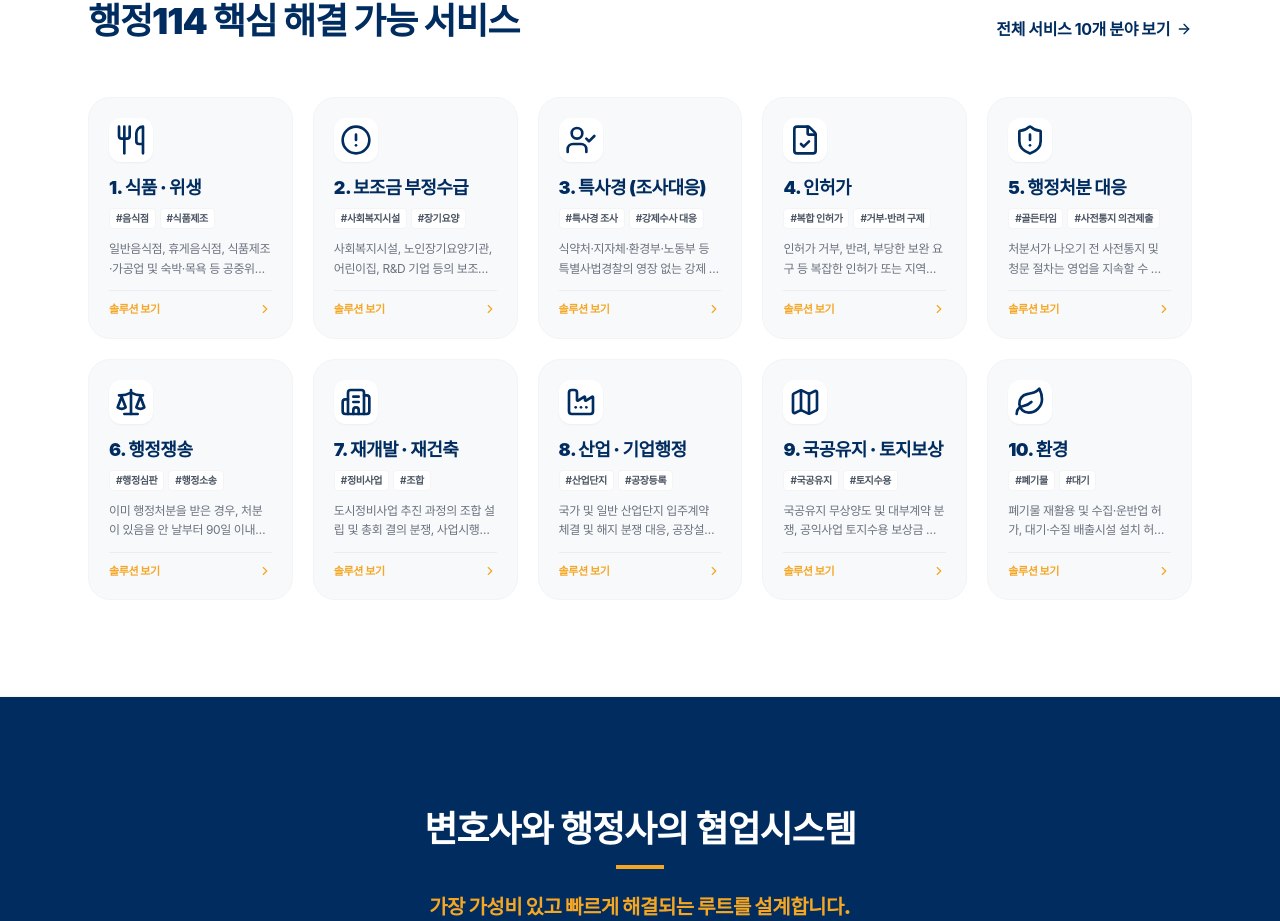
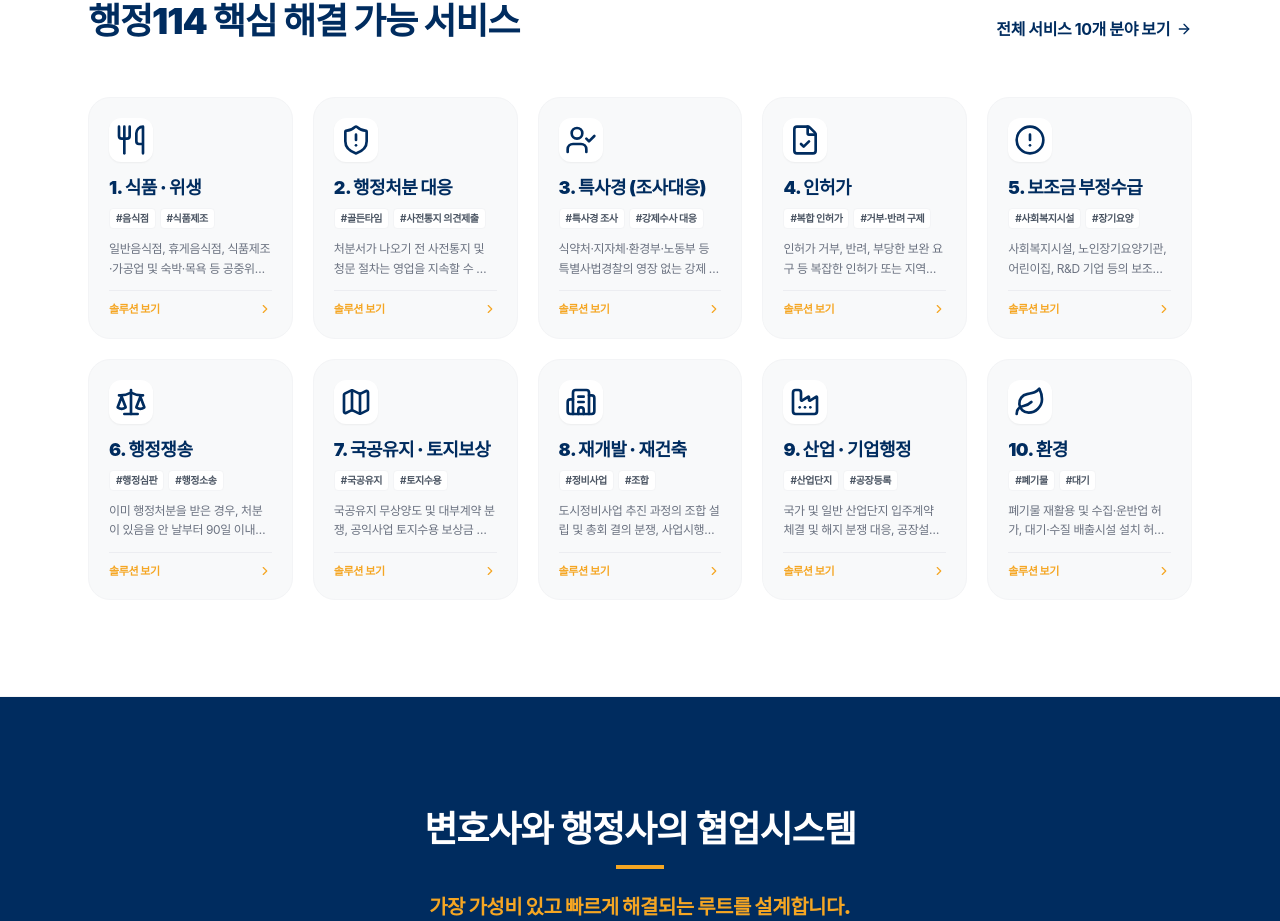
Before and after one commit to skyskyfkr1-lab/Administration114, a React (Vite) app: page /#/ in a window 1280 px wide. Shown: the part 1718-2639 px from the top of the page. Built offline with nearby package versions, Linux system fonts and the light colour scheme; a web font is replaced by a local one.

Commit message:
refactor: update service categories and order
Rearrange service items to prioritize "Administrative Disposition Defense" as the second service and update category labels for better alignment with user needs.

```diff
--- a/constants.tsx
+++ b/constants.tsx
@@ -73,11 +73,11 @@ export const SERVICES: ServiceItem[] = [
     icon: <Utensils className="w-8 h-8" />
   },
   {
-    id: "subsidy",
-    title: "2. 보조금 부정수급",
-    tags: ["사회복지시설", "장기요양", "보조금 환수", "지정취소", "제재부가금"],
-    description: "사회복지시설, 노인장기요양기관, 어린이집, R&D 기업 등의 보조금 부정수급 현장조사 및 감사 대응, 보조금 환수 처분, 장기요양기관 지정취소·업무정지 통지에 대해 고의성 부인 및 절차적 하자를 입증하여 방어합니다.",
-    icon: <AlertCircle className="w-8 h-8" />
+    id: "disposition-defense",
+    title: "2. 행정처분 대응",
+    tags: ["골든타임", "사전통지 의견제출", "영업 지속", "과징금 감경", "청문 대응"],
+    description: "처분서가 나오기 전 사전통지 및 청문 절차는 영업을 지속할 수 있는 가장 중요한 골든타임입니다. 영업을 계속 유지하고 싶은 경우의 전략 수립, 과징금 감경 및 효력 정지 방어를 신속하게 진행합니다.",
+    icon: <ShieldAlert className="w-8 h-8" />
   },
   {
     id: "police",
@@ -94,11 +94,11 @@ export const SERVICES: ServiceItem[] = [
     icon: <FileCheck className="w-8 h-8" />
   },
   {
-    id: "disposition-defense",
-    title: "5. 행정처분 대응",
-    tags: ["골든타임", "사전통지 의견제출", "영업 지속", "과징금 감경", "청문 대응"],
-    description: "처분서가 나오기 전 사전통지 및 청문 절차는 영업을 지속할 수 있는 가장 중요한 골든타임입니다. 영업을 계속 유지하고 싶은 경우의 전략 수립, 과징금 감경 및 효력 정지 방어를 신속하게 진행합니다.",
-    icon: <ShieldAlert className="w-8 h-8" />
+    id: "subsidy",
+    title: "5. 보조금 부정수급",
+    tags: ["사회복지시설", "장기요양", "보조금 환수", "지정취소", "제재부가금"],
+    description: "사회복지시설, 노인장기요양기관, 어린이집, R&D 기업 등의 보조금 부정수급 현장조사 및 감사 대응, 보조금 환수 처분, 장기요양기관 지정취소·업무정지 통지에 대해 고의성 부인 및 절차적 하자를 입증하여 방어합니다.",
+    icon: <AlertCircle className="w-8 h-8" />
   },
   {
     id: "administrative-litigation",
@@ -108,25 +108,25 @@ export const SERVICES: ServiceItem[] = [
     icon: <Scale className="w-8 h-8" />
   },
   {
+    id: "land",
+    title: "7. 국공유지 · 토지보상",
+    tags: ["국공유지", "토지수용", "보상금 증액", "환매권", "하천 미불용지"],
+    description: "국공유지 무상양도 및 대부계약 분쟁, 공익사업 토지수용 보상금 증액 청구, 수용재결·이의재결 및 행정소송, 환매권 행사, 하천 미불용지 보상 등 고도의 행정법적 전문성이 필요한 재산권 분쟁을 명쾌하게 해결합니다.",
+    icon: <Map className="w-8 h-8" />
+  },
+  {
     id: "redevelopment",
-    title: "7. 재개발 · 재건축",
+    title: "8. 재개발 · 재건축",
     tags: ["정비사업", "조합", "사업시행", "관리처분", "기반시설"],
     description: "도시정비사업 추진 과정의 조합 설립 및 총회 결의 분쟁, 사업시행인가, 관리처분계획 수립 및 인가 취소, 기반시설 기부채납·부담금 분쟁 등 복잡한 재개발·재건축 행정·법률 이슈를 전방위로 해결합니다.",
     icon: <Building2 className="w-8 h-8" />
   },
   {
     id: "industry",
-    title: "8. 산업 · 기업행정",
+    title: "9. 산업 · 기업행정",
     tags: ["산업단지", "공장등록", "입주계약", "기업인허가"],
     description: "국가 및 일반 산업단지 입주계약 체결 및 해지 분쟁 대응, 공장설립 승인 및 공장등록 취소 구제, 기업 복합 인허가 반려·거부 처분 등 기업 경영을 가로막는 행정적 규제를 신속하게 타파합니다.",
     icon: <Factory className="w-8 h-8" />
-  },
-  {
-    id: "land",
-    title: "9. 국공유지 · 토지보상",
-    tags: ["국공유지", "토지수용", "보상금 증액", "환매권", "하천 미불용지"],
-    description: "국공유지 무상양도 및 대부계약 분쟁, 공익사업 토지수용 보상금 증액 청구, 수용재결·이의재결 및 행정소송, 환매권 행사, 하천 미불용지 보상 등 고도의 행정법적 전문성이 필요한 재산권 분쟁을 명쾌하게 해결합니다.",
-    icon: <Map className="w-8 h-8" />
   },
   {
     id: "environment",
--- a/pages/Services.tsx
+++ b/pages/Services.tsx
@@ -35,14 +35,14 @@ const Services: React.FC = () => {
           {[
             { label: '전체', id: 'all' },
             { label: '1. 식품·위생', id: 'food-sanitation' },
-            { label: '2. 보조금 부정수급', id: 'subsidy' },
+            { label: '2. 행정처분 대응', id: 'disposition-defense' },
             { label: '3. 특사경', id: 'police' },
             { label: '4. 인허가', id: 'licensing' },
-            { label: '5. 행정처분 대응', id: 'disposition-defense' },
+            { label: '5. 보조금 부정수급', id: 'subsidy' },
             { label: '6. 행정쟁송', id: 'administrative-litigation' },
-            { label: '7. 재개발', id: 'redevelopment' },
-            { label: '8. 산업·기업행정', id: 'industry' },
-            { label: '9. 국공유지 토지보상', id: 'land' },
+            { label: '7. 국공유지 토지보상', id: 'land' },
+            { label: '8. 재개발·재건축', id: 'redevelopment' },
+            { label: '9. 산업·기업행정', id: 'industry' },
             { label: '10. 환경', id: 'environment' }
           ].map((cat) => {
             const isSelected = (cat.id === 'all' && selectedTag === '전체') || selectedTag === cat.id;
```
